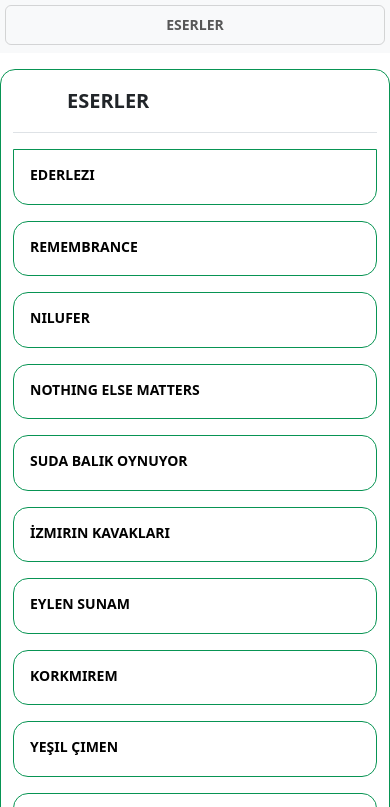
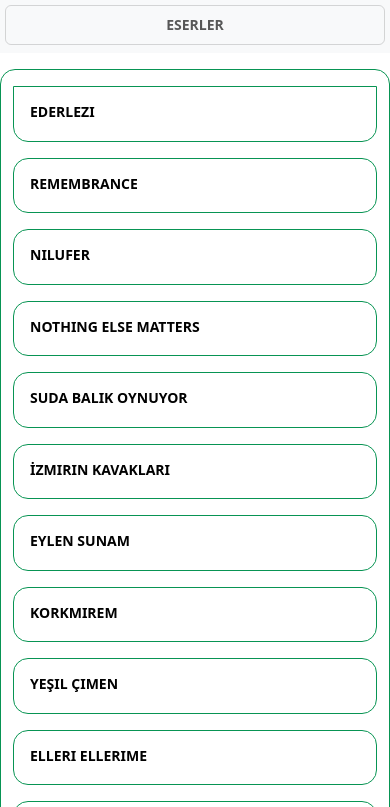
Before and after one commit to ArrowDev4587/ReDoReDo, a plain HTML site: page index.html in a window 390 px wide. Shown: the part 51-858 px from the top of the page. Drawn offline with nearby package versions, Linux system fonts and the light colour scheme.

Commit message:
Küçük düzeltmeler / Small fixes

```diff
--- a/index.html
+++ b/index.html
@@ -29,10 +29,6 @@
     </nav>
     <div id="notalarCollapse" class="collapse-in">
       <div class="d-flex container-fluid col-md-2 col-sm-12 flex-column align-items-stretch flex-shrink-0 bg-white sidebar sarkilar-container">
-        <a href="#" class="d-flex align-items-center flex-shrink-0 p-3 link-dark text-decoration-none border-bottom">
-          <svg class="bi pe-none me-2" width="30" height="24"><use xlink:href="#bootstrap"></use></svg>
-          <span class="fs-5 fw-semibold">Eserler</span>
-        </a>
         <div class="list-group list-group-flush border-bottom scrollarea notalar-scroll" id="sarki_liste_div">
 
         </div>
--- a/style.css
+++ b/style.css
@@ -1,16 +1,13 @@
 @media screen and (max-width: 768px) {
-    .sidebar {
-        float: none;
-        border-left: none;
-    }
     .nota-img {
         max-width: 100%;
         float: none;
     }
+
 }
 
 .nota-img {
-    max-width: 70%;
+    max-width: 90%;
     min-width: 50%;
     float: left;
 }
@@ -66,6 +63,10 @@
     transition: ease 0.5s!important;
 }
 
+.sarkilar-container {
+    float: right;
+}
+
 .sarkilar-container, .nota-img{
     min-height: 90vh;
     height: 90vh;
```
